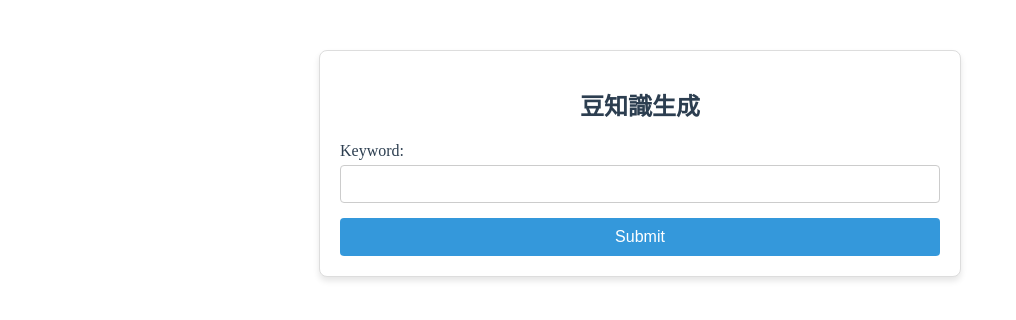
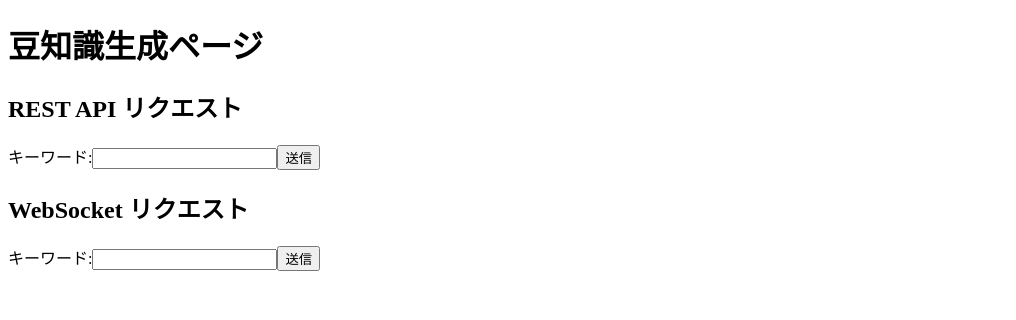
Before and after one commit to pinguksk109/react-generate-client, a React (Create React App) app: page / in a window 1280 px wide. Shown: the top 320 px of the page, without its empty margins (0-1016 px from the left). Built offline with nearby package versions, Linux system fonts and the light colour scheme; no server answers.

Commit message:
WebSocketとのやりとりをする画面を開発中

```diff
--- a/src/components/GnerateForm.jsx
+++ b/src/components/GnerateForm.jsx
@@ -1,61 +1,24 @@
-import React, { useState } from "react";
-import axios from "axios";
-import "./GenerateForm.scss";
+import React from "react";
+import RestApiForm from "./RestApiForm";
+import WebSocketForm from "./WebSocketForm.jsx";
+// import "./GeneratePage.scss";
 
-const GenerateForm = () => {
-  const [keyword, setKeyword] = useState("");
-  const [response, setResponse] = useState("");
-  const [error, setError] = useState("");
-  const [isLoading, setIsLoading] = useState(false);
-
-  const API_URL = process.env.REACT_APP_API_URL;
-
-  const handleSubmit = async (e) => {
-    e.preventDefault();
-    setResponse("");
-    setError("");
-    setIsLoading(true);
-
-    try {
-      const res = await axios.post(`${API_URL}/generate`, {
-        keyword,
-      });
-      setResponse(res.data.answer);
-    } catch (err) {
-      setError(err.response?.data?.detail || "An error occurred");
-    } finally {
-      setIsLoading(false);
-    }
-  };
-
+const GeneratePage = ()  => {
   return (
-    <div className="generate-form">
-      <h1>豆知識生成</h1>
-      {isLoading && <p className="loading-message">回答を生成中です...</p>}
-      <form onSubmit={handleSubmit}>
-        <div className="form-group">
-          <label htmlFor="keyword">Keyword:</label>
-          <input
-            type="text"
-            id="keyword"
-            value={keyword}
-            onChange={(e) => setKeyword(e.target.value)}
-            required
-            disabled={isLoading}
-          />
+    <div className="generate-page">
+      <h1>豆知識生成ページ</h1>
+      <div className="forms-container">
+        <div className="form-section">
+          <h2>REST API リクエスト</h2>
+          <RestApiForm />
         </div>
-        <button type="submit" disabled={isLoading}>
-          {isLoading ? "生成中..." : "Submit"}
-        </button>
-      </form>
-      {response && (
-        <div className="response-box">
-          <p>{response}</p>
+        <div className="form-section">
+          <h2>WebSocket リクエスト</h2>
+          <WebSocketForm />
         </div>
-      )}
-      {error && <p className="error-message">Error: {error}</p>}
+      </div>
     </div>
   );
 };
 
-export default GenerateForm;
+export default GeneratePage;
--- /dev/null
+++ b/src/components/RestApiForm.jsx
@@ -0,0 +1,53 @@
+import React, { useState } from "react";
+import axios from "axios";
+// import "./RestApiForm.scss"
+
+const RestApiForm = () => {
+  const [keyword, setKeyword] = useState("");
+  const [response, setResponse] = useState("");
+  const [error, setError] = useState("");
+  const [isLoading, setIsLoading] = useState(false);
+
+  const API_URL = process.env.REACT_APP_API_URL;
+
+  const handleSubmit = async (e) => {
+    e.preventDefault();
+    setResponse("");
+    setError("");
+    setIsLoading(true);
+
+    try {
+      const res = await axios.post(`${API_URL}/generate`, {
+        keyword,
+      });
+      setResponse(res.data.answer);
+    } catch (err) {
+      setError(err.response?.data?.detail || "An error occurred");
+    } finally {
+      setIsLoading(false);
+    }
+  };
+
+  return (
+    <div className="rest-api-form">
+      <form onSubmit={handleSubmit}>
+        <label>
+          キーワード:
+          <input
+            type="text"
+            value={keyword}
+            onChange={(e) => setKeyword(e.target.value)}
+            disable={isLoading}
+          />
+        </label>
+        <button type="submit" disabled={isLoading}>
+          {isLoading ? "生成中..." : "送信"}
+        </button>
+      </form>
+      {response && <p>レスポンス: {response}</p>}
+      {error && <p className="error">エラー: {error}</p>}
+    </div>
+  );
+};
+
+export default RestApiForm;
--- /dev/null
+++ b/src/components/WebSocketForm.jsx
@@ -0,0 +1,76 @@
+import React, { useState, useEffect } from "react";
+// import "./WebSocketForm.scss";
+
+const WebSocketForm = () => {
+  const [keyword, setKeyword] = useState("");
+  const [response, setResponse] = useState("");
+  const [error, setError] = useState("");
+  const [isLoading, setIsLoading] = useState(false);
+  const [ws, setWs] = useState(null);
+
+  const WS_URL = `ws://${process.env.REACT_APP_API_URL}/ws/generate`;
+
+  useEffect(() => {
+    const socket = new WebSocket(WS_URL);
+    setWs(socket);
+
+    socket.onopen = () => console.log("WebSocket接続成功");
+    socket.onclose = (event) => {
+      if (event.code === 1006) {
+        setError("異常発生");
+      } else if (event.code === 1011) {
+        setError("サーバーで問題発生");
+      }
+    };
+    socket.onerror = () => setError("WebSocketエラーが発生しました");
+
+    return () => socket.close();
+  }, [WS_URL]);
+
+  const handleSubmit = (e) => {
+    e.preventDefault();
+    setResponse("");
+    setError("");
+    setIsLoading(true);
+
+    if (ws && ws.readyState === WebSocket.OPEN) {
+      ws.send(JSON.stringify({ keyword }));
+
+      ws.onmessage = (event) => {
+        const data = JSON.parse(event.data);
+        if (data.answer) {
+          setResponse(data.answer);
+        } else if (data.error) {
+          setError(data.error);
+        }
+        setIsLoading(false);
+      };
+    } else {
+      setError("WebSocket接続が確立されていません");
+      setIsLoading(false);
+    }
+  };
+
+  return (
+    <div className="websocket-form">
+      <form onSubmit={handleSubmit}>
+        <label>
+          キーワード:
+          <input
+            type="text"
+            value={keyword}
+            onChange={(e) => setKeyword(e.target.value)}
+            disabled={isLoading}
+          />
+        </label>
+        <button type="submit" disabled={isLoading}>
+          {isLoading ? "生成中..." : "送信"}
+        </button>
+      </form>
+      {response && <p>レスポンス: {response}</p>}
+      {error && <p className="error">エラー: {error}</p>}
+    </div>
+  );
+};
+
+export default WebSocketForm;
```
